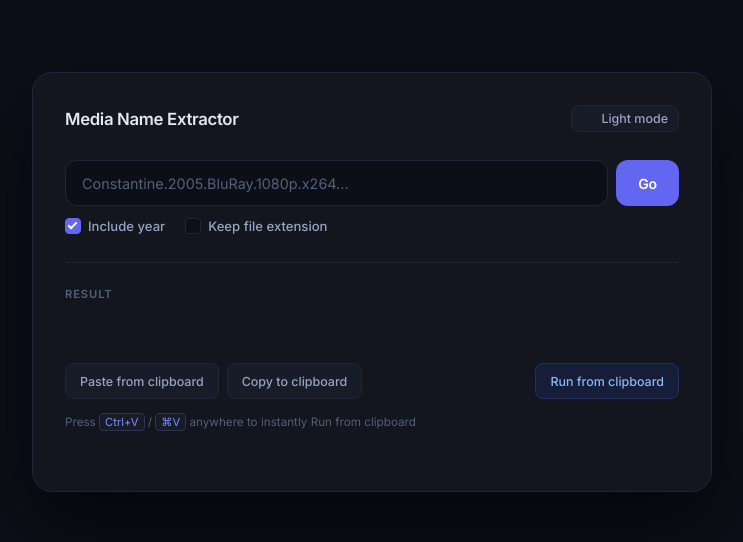
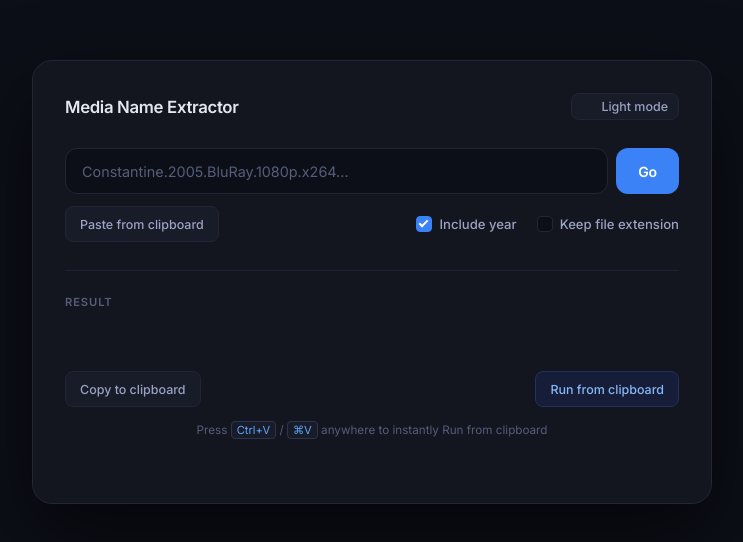
Before and after one commit to joaocjesus/media-name-extractor, a website: page index.html in a window 1280 px wide. Shown: the part 118-660 px from the top of the page, without its empty margins (268-1011 px from the left). Drawn offline with Linux system fonts and the light colour scheme.

Commit message:
UI tweaks

```diff
--- a/index.html
+++ b/index.html
@@ -19,11 +19,11 @@
       --text-secondary: #9aa3c2;
       --text-muted: #555e7a;
       --input-bg: #0d0f18;
-      --output-text: #a5f3c0;
+      --output-text: #ffffff;
       --output-label: #555e7a;
-      --btn-primary-bg: #6366f1;
-      --btn-primary-hover: #5254cc;
-      --btn-primary-active: #4547b8;
+      --btn-primary-bg: #3b82f6;
+      --btn-primary-hover: #2563eb;
+      --btn-primary-active: #1d4ed8;
       --btn-secondary-bg: #181b28;
       --btn-secondary-hover: #1f2234;
       --btn-secondary-text: #9aa3c2;
@@ -36,12 +36,12 @@
       --btn-run-hover-text: #aad0ff;
       --kbd-bg: #181b28;
       --kbd-border: #2e3350;
-      --kbd-text: #818cf8;
+      --kbd-text: #60a5fa;
       --divider: #1e2235;
       --toggle-bg: #181b28;
       --toggle-border: #222535;
       --toggle-text: #9aa3c2;
-      --shadow: 0 32px 80px rgba(0,0,0,0.6);
+      --shadow: 0 32px 80px rgba(0, 0, 0, 0.6);
     }
 
     :root[data-theme="light"] {
@@ -53,32 +53,34 @@
       --text-secondary: #374060;
       --text-muted: #6b7499;
       --input-bg: #f8f9fc;
-      --output-text: #145a35;
+      --output-text: #111111;
       --output-label: #7b85a8;
-      --btn-primary-bg: #6366f1;
-      --btn-primary-hover: #5254cc;
-      --btn-primary-active: #4547b8;
+      --btn-primary-bg: #3b82f6;
+      --btn-primary-hover: #2563eb;
+      --btn-primary-active: #1d4ed8;
       --btn-secondary-bg: #f0f2f8;
       --btn-secondary-hover: #e4e8f4;
       --btn-secondary-text: #374060;
       --btn-secondary-text-hover: #1a1d2e;
-      --btn-run-bg: #eef2ff;
-      --btn-run-border: #c7d2fe;
-      --btn-run-text: #3730a3;
-      --btn-run-hover-bg: #e0e7ff;
-      --btn-run-hover-border: #a5b4fc;
-      --btn-run-hover-text: #2e27a0;
-      --kbd-bg: #eef0f8;
-      --kbd-border: #c8cfe8;
-      --kbd-text: #4f52c4;
+      --btn-run-bg: #eff6ff;
+      --btn-run-border: #bfdbfe;
+      --btn-run-text: #1d4ed8;
+      --btn-run-hover-bg: #dbeafe;
+      --btn-run-hover-border: #93c5fd;
+      --btn-run-hover-text: #1e40af;
+      --kbd-bg: #eff6ff;
+      --kbd-border: #bfdbfe;
+      --kbd-text: #2563eb;
       --divider: #e4e8f4;
-      --toggle-bg: #eef0f8;
-      --toggle-border: #c8cfe8;
+      --toggle-bg: #eff6ff;
+      --toggle-border: #bfdbfe;
       --toggle-text: #374060;
-      --shadow: 0 24px 60px rgba(99,102,241,0.08);
+      --shadow: 0 24px 60px rgba(59, 130, 246, 0.08);
     }
 
-    *, *::before, *::after {
+    *,
+    *::before,
+    *::after {
       box-sizing: border-box;
       margin: 0;
       padding: 0;
@@ -100,7 +102,7 @@
       background: var(--surface);
       border: 1px solid var(--border);
       border-radius: 20px;
-      padding: 32px;
+      padding: 32px 32px 10px 32px;
       width: 100%;
       max-width: 680px;
       box-shadow: var(--shadow);
@@ -173,7 +175,7 @@
     }
 
     #input:focus {
-      border-color: #6366f1;
+      border-color: #3b82f6;
     }
 
     #goButton {
@@ -191,13 +193,20 @@
       letter-spacing: -0.01em;
     }
 
-    #goButton:hover { background: var(--btn-primary-hover); }
-    #goButton:active { background: var(--btn-primary-active); transform: translateY(1px); }
+    #goButton:hover {
+      background: var(--btn-primary-hover);
+    }
+
+    #goButton:active {
+      background: var(--btn-primary-active);
+      transform: translateY(1px);
+    }
 
     .options {
       display: flex;
       gap: 20px;
       margin-bottom: 28px;
+      justify-content: flex-end;
     }
 
     .option-label {
@@ -212,7 +221,9 @@
       transition: color 0.15s;
     }
 
-    .option-label:hover { color: var(--text-primary); }
+    .option-label:hover {
+      color: var(--text-primary);
+    }
 
     .option-label input[type="checkbox"] {
       appearance: none;
@@ -228,8 +239,8 @@
     }
 
     .option-label input[type="checkbox"]:checked {
-      background: #6366f1;
-      border-color: #6366f1;
+      background: #3b82f6;
+      border-color: #3b82f6;
     }
 
     .option-label input[type="checkbox"]:checked::after {
@@ -264,14 +275,12 @@
     }
 
     #outputArea {
-      font-size: 1.6rem;
+      font-size: 1rem;
       font-weight: 600;
       color: var(--output-text);
-      letter-spacing: -0.03em;
       line-height: 1.3;
       word-break: break-word;
       min-height: 2rem;
-      transition: color 0.2s;
     }
 
     .clipboard-buttons {
@@ -301,7 +310,9 @@
       border-color: var(--border-hover);
     }
 
-    .btn-secondary:active { transform: translateY(1px); }
+    .btn-secondary:active {
+      transform: translateY(1px);
+    }
 
     #runFromClipboardButton {
       background: var(--btn-run-bg);
@@ -320,6 +331,7 @@
       font-size: 0.73rem;
       color: var(--text-muted);
       transition: color 0.2s;
+      text-align: center;
     }
 
     .shortcut-hint kbd {
@@ -334,15 +346,18 @@
     }
 
     #status {
-      margin-top: 12px;
+      margin-top: 1.5rem;
       font-size: 0.75rem;
-      color: #6366f1;
-      min-height: 18px;
+      color: #3b82f6;
+      min-height: 2rem;
       line-height: 1.6;
       transition: color 0.15s;
+      text-align: center;
     }
 
-    #status.error { color: #f87171; }
+    #status.error {
+      color: #f87171;
+    }
   </style>
 </head>
 
@@ -362,6 +377,7 @@
     </div>
 
     <div class="options">
+      <button class="btn-secondary" id="pasteButton" style="margin-right: auto;">Paste from clipboard</button>
       <label class="option-label">
         <input type="checkbox" id="addYear" checked>
         Include year
@@ -378,7 +394,6 @@
     </div>
 
     <div class="clipboard-buttons">
-      <button class="btn-secondary" id="pasteButton">Paste from clipboard</button>
       <button class="btn-secondary" id="copyButton">Copy to clipboard</button>
       <button class="btn-secondary" id="runFromClipboardButton">Run from clipboard</button>
     </div>
```
Also changed, not shown: README.md, dark.png (added), light.png (added).
